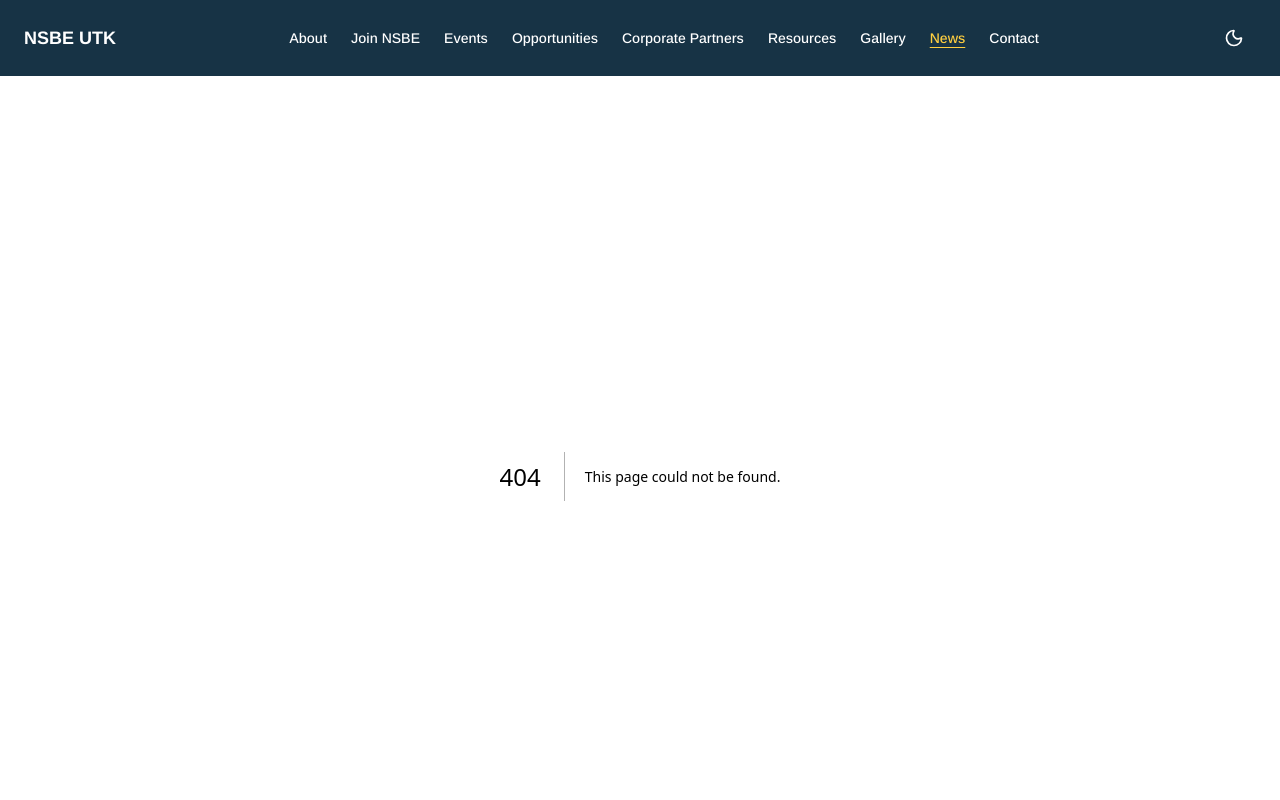
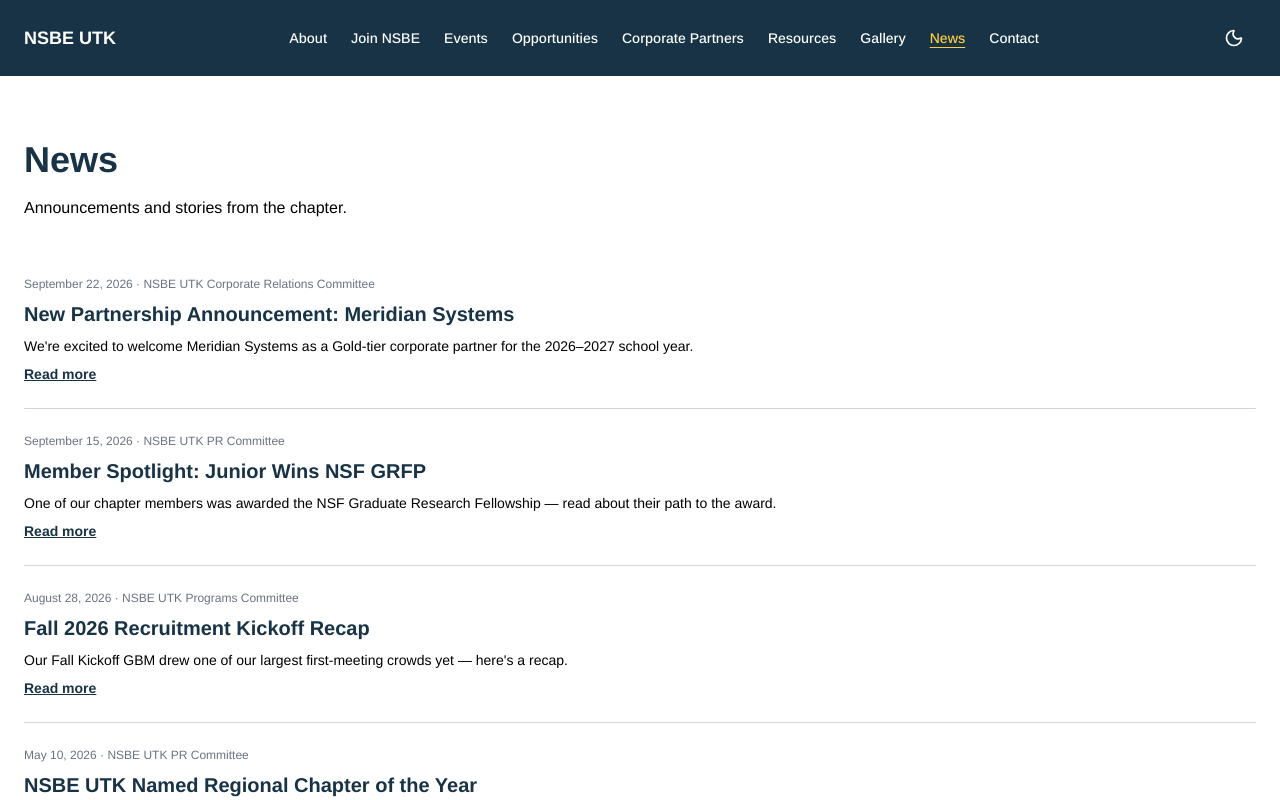
Before and after one commit to National-Society-of-Black-Engineers-UTK/nsbeutk-website-frontend, a Next.js app: page /news in a window 1280 px wide. Before the commit this address had no page. Shown: the top 800 px of the page. Built offline with nearby package versions, Linux system fonts and the light colour scheme.

Commit message:
Build News list and detail pages

```diff
--- /dev/null
+++ b/app/news/[slug]/page.tsx
@@ -0,0 +1,51 @@
+import type { Metadata } from "next";
+import { notFound } from "next/navigation";
+import { newsPosts } from "@/lib/data/news";
+import { formatDate } from "@/lib/utils/dates";
+
+type NewsPostPageProps = {
+  params: Promise<{ slug: string }>;
+};
+
+export function generateStaticParams() {
+  return newsPosts.map((post) => ({ slug: post.slug }));
+}
+
+export async function generateMetadata({ params }: NewsPostPageProps): Promise<Metadata> {
+  const { slug } = await params;
+  const post = newsPosts.find((item) => item.slug === slug);
+
+  if (!post) {
+    return { title: "Post not found" };
+  }
+
+  return {
+    title: post.title,
+    description: post.excerpt,
+  };
+}
+
+export default async function NewsPostPage({ params }: NewsPostPageProps) {
+  const { slug } = await params;
+  const post = newsPosts.find((item) => item.slug === slug);
+
+  if (!post) {
+    notFound();
+  }
+
+  return (
+    <article className="mx-auto flex max-w-3xl flex-col gap-6 px-6 py-16">
+      <div>
+        <p className="text-xs text-caption">
+          {formatDate(post.publishedAt)} · {post.author}
+        </p>
+        <h1 className="mt-2 text-3xl font-bold text-primary dark:text-secondary sm:text-4xl">{post.title}</h1>
+      </div>
+      <div className="flex flex-col gap-4 text-base text-foreground">
+        {post.body.split("\n\n").map((paragraph, index) => (
+          <p key={index}>{paragraph}</p>
+        ))}
+      </div>
+    </article>
+  );
+}
--- /dev/null
+++ b/app/news/page.tsx
@@ -0,0 +1,41 @@
+import type { Metadata } from "next";
+import Link from "next/link";
+import { newsPosts } from "@/lib/data/news";
+import { formatDate } from "@/lib/utils/dates";
+
+export const metadata: Metadata = {
+  title: "News",
+  description: "Announcements, member spotlights, and recap posts from NSBE UTK.",
+};
+
+export default function NewsPage() {
+  const posts = [...newsPosts].sort((a, b) => b.publishedAt.localeCompare(a.publishedAt));
+
+  return (
+    <div className="mx-auto flex max-w-[1280px] flex-col gap-8 px-6 py-16">
+      <section className="max-w-3xl">
+        <h1 className="text-3xl font-bold text-primary dark:text-secondary sm:text-4xl">News</h1>
+        <p className="mt-4 text-base text-foreground">Announcements and stories from the chapter.</p>
+      </section>
+
+      <div className="flex flex-col divide-y divide-border-subtle">
+        {posts.map((post) => (
+          <article key={post.slug} className="flex flex-col gap-2 py-6">
+            <p className="text-xs text-caption">
+              {formatDate(post.publishedAt)} · {post.author}
+            </p>
+            <h2 className="text-xl font-bold text-primary dark:text-secondary">
+              <Link href={`/news/${post.slug}`} className="hover:text-secondary dark:hover:text-white">
+                {post.title}
+              </Link>
+            </h2>
+            <p className="text-sm text-foreground">{post.excerpt}</p>
+            <Link href={`/news/${post.slug}`} className="text-sm font-bold text-primary underline hover:text-secondary dark:text-secondary">
+              Read more
+            </Link>
+          </article>
+        ))}
+      </div>
+    </div>
+  );
+}
```
